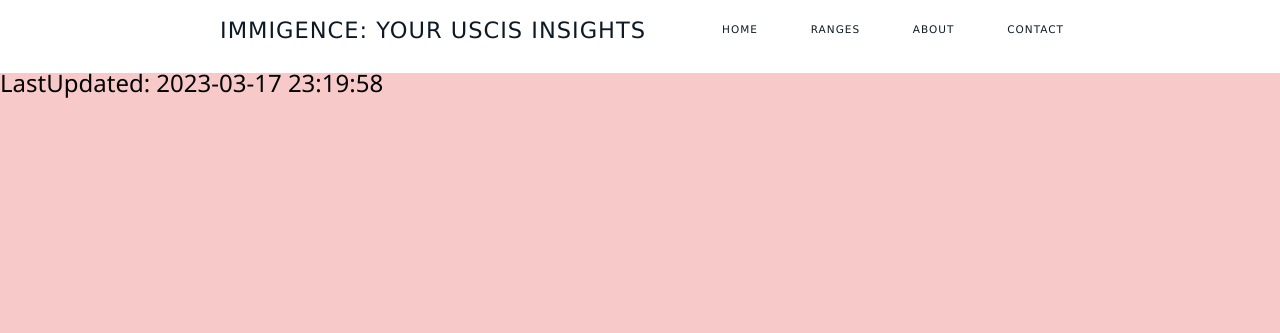
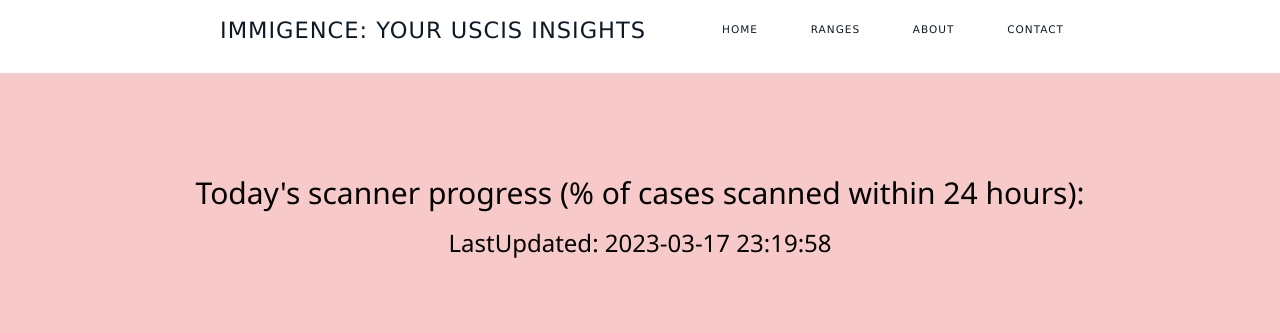
Before and after one commit to iggeehu/Immi-helper, a Flask app: page /displayRanges in a window 1280 px wide. Shown: the top 333 px of the page. Run offline with Flask 3, Linux system fonts and the light colour scheme; data that the repository does not hold is empty; parts of the project's set-up code (start-up, migrations or seed data) failed here and were passed over; some libraries are stand-ins or nearby versions.

Commit message:
fixed pading of approved cases. nav & body overlap

```diff
--- a/static/css/range.css
+++ b/static/css/range.css
@@ -1,13 +1,13 @@
 @import "navbar.css";
 
-body {
+html body {
 	background-color:#F7CAC9;
 	height: auto;
 	width: 100vw;
 }
 
 
-
+/*
 h1 {
 	font-family: 'Open Sans Condensed', arial, sans;
 	text-align: center;
@@ -16,6 +16,19 @@
 	box-shadow: 0px 0px 15px rgba(0, 0, 0, 0.22);
 	-moz-box-shadow: 0px 0px 15px rgba(0, 0, 0, 0.22);
 	-webkit-box-shadow:  0px 0px 15px rgba(0, 0, 0, 0.22);
+} */
+
+
+
+.ranges{
+	padding-top: 20vh;
+	padding-left: 5vh;
+	padding-right: 5vh;
+}
+
+.range-title {
+	font-family: monospace;
+	text-align: center;
 }
 
 .rangeList {
@@ -31,3 +44,8 @@
 	box-shadow: darkgoldenrod;
 	text-decoration: underline;
 }
+
+.w3-light-grey {
+	width: 20vw;
+	margin: auto;
+}
--- a/templates/home.html
+++ b/templates/home.html
@@ -33,6 +33,7 @@
         </div>
       </nav>
 
+    <div class="non-nav">
         <form action="{{ url_for('views.handle_data') }}" method="post" name="user_submission" class="form-style-8">
 
             <label for='case_number'>Type in your case number to query your case range data:</label>
@@ -395,7 +396,7 @@
                 </div>
             </div>
         </div>
-
+</div>
 
 </body>
 </html>
--- a/templates/range.html
+++ b/templates/range.html
@@ -4,8 +4,8 @@
     <meta charset="UTF-8">
     <meta http-equiv="X-UA-Compatible" content="IE=edge">
     <meta name="viewport" content="width=device-width, initial-scale=1.0">
+    <link rel="stylesheet" href="https://www.w3schools.com/w3css/4/w3.css">
     <link rel="stylesheet" href="{{ url_for('static', filename='css/range.css') }}">
-    <link rel="stylesheet" href="https://www.w3schools.com/w3css/4/w3.css">
     <title>Immigence - Ranges</title>
     <script src="https://code.jquery.com/jquery-1.10.2.js"></script>
 
@@ -28,7 +28,7 @@
 
     <div id="ranges" class="ranges">
         <div class="range-title">
-          <h2>Case ranges and today's scanner progress:</h2>
+          <h2>Today's scanner progress (% of cases scanned within 24 hours):</h2>
           <h3>LastUpdated: {{nowTime}}</h3>
 
         </div>
```
Also changed, not shown: static/css/home.css (+7 -1 lines). Lines whose indentation alone changed are shown as unchanged.
